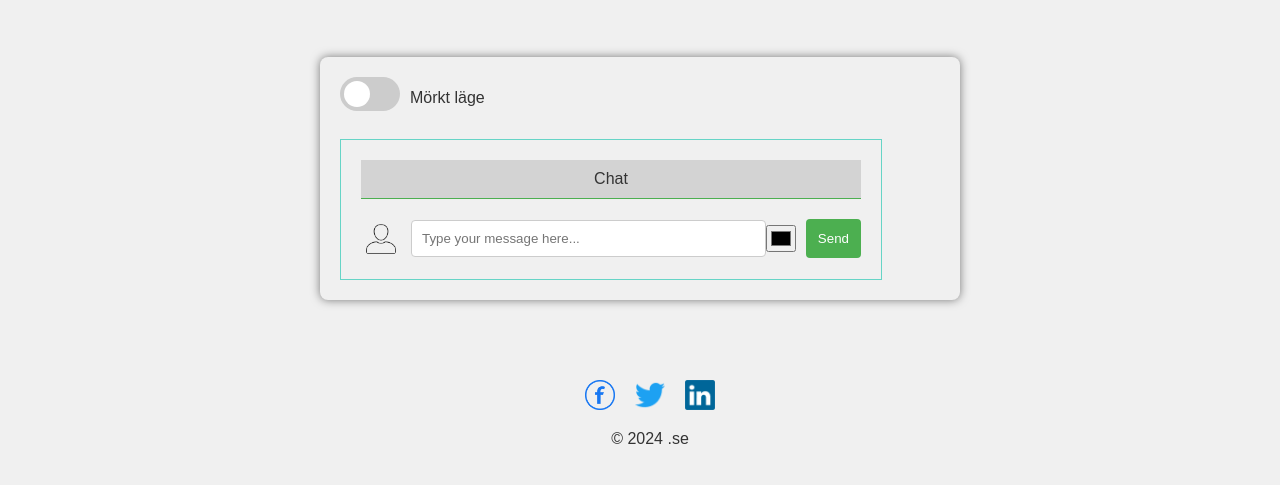
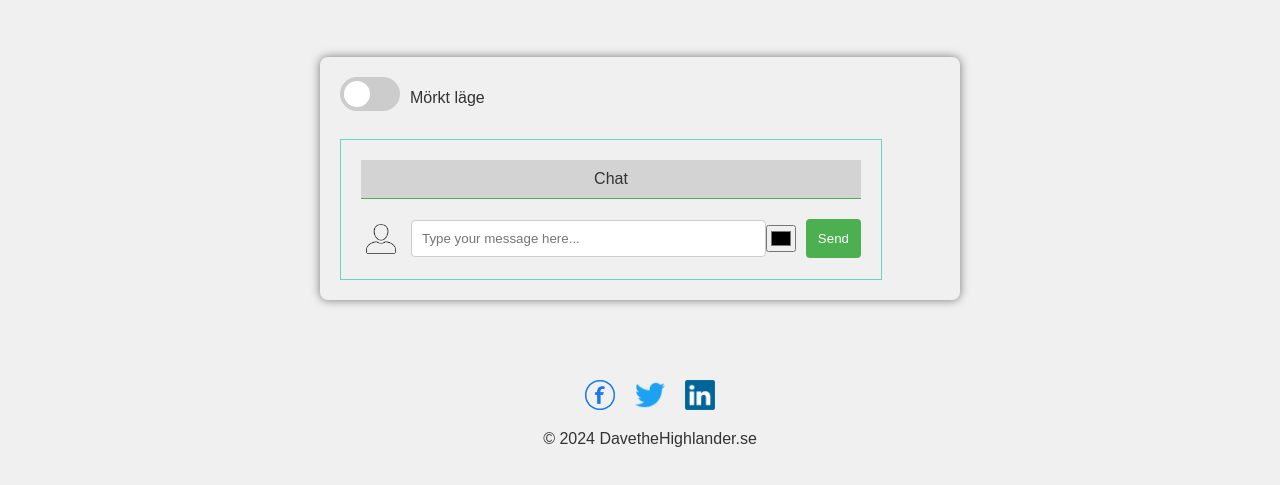
Before and after one commit to DavetheHighlander/versionshantering-david-slutprojekt-chatting, a plain HTML site: page index.html in a window 1280 px wide. Shown: the part 101-586 px from the top of the page. Drawn offline with Linux system fonts and the light colour scheme; no server answers.

Commit message:
Update index.html

```diff
--- a/index.html
+++ b/index.html
@@ -68,7 +68,7 @@
             <a href="#" class="social-icon"><img src="img/twitter-icon.png" alt="Twitter"></a>
             <a href="#" class="social-icon"><img src="img/linkedin-icon.png" alt="linkedin"></a>
         </div>
-        <p>&copy; 2024 .se</p>
+        <p>&copy; 2024 DavetheHighlander.se</p>
     </footer>
     <!-- <script type="module" src="firebase.js" defer></script> -->
 
```
